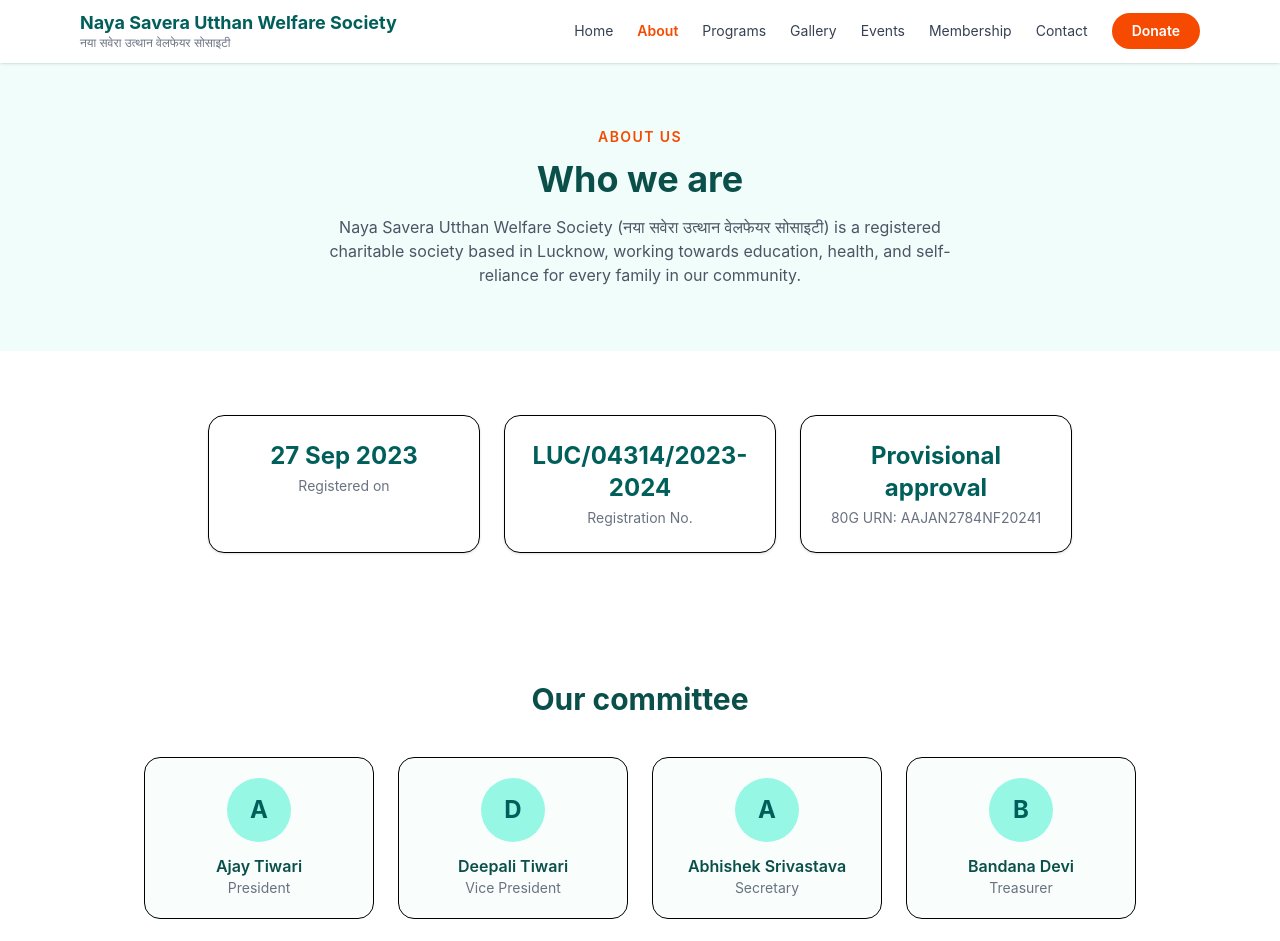
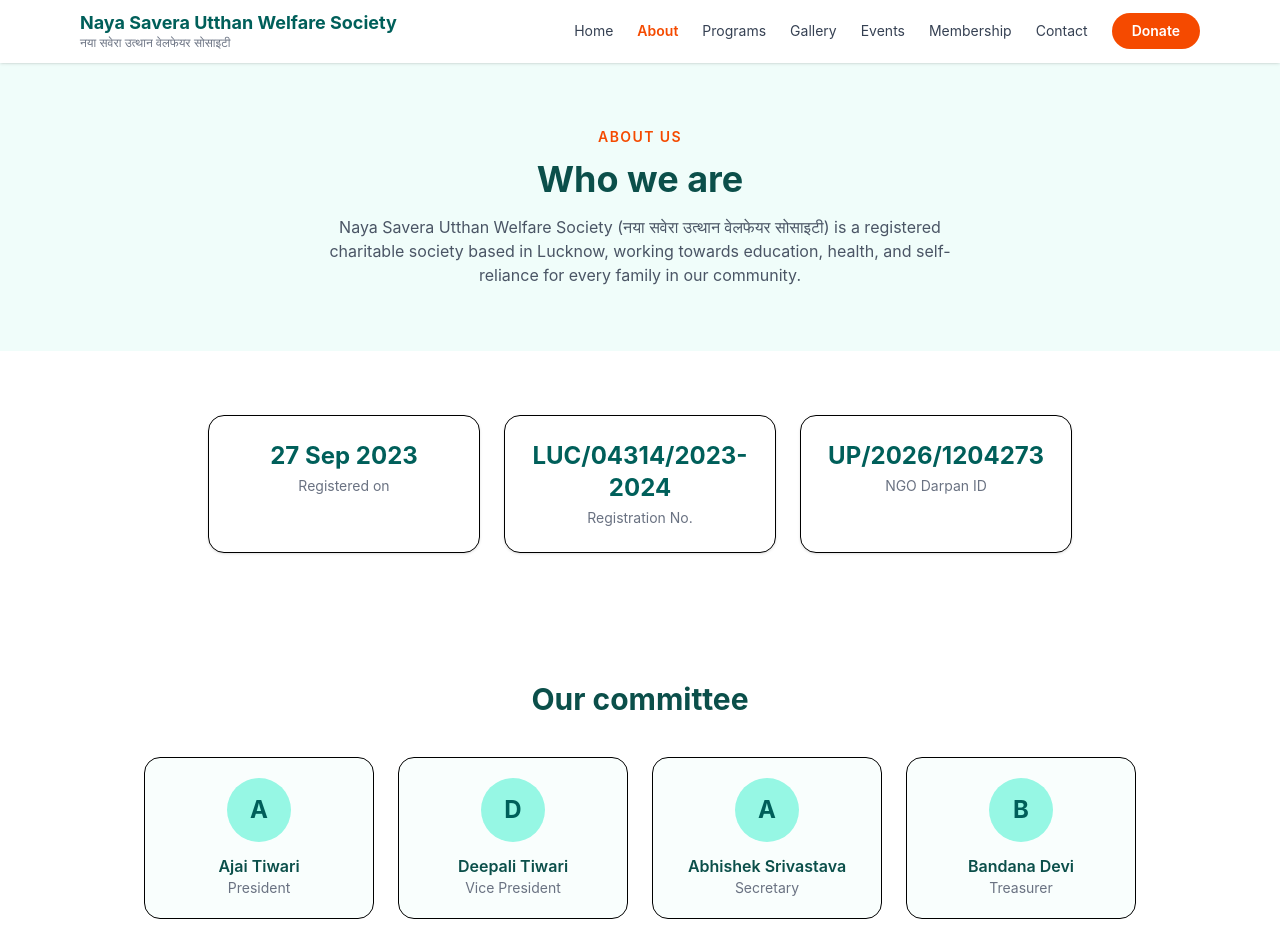
Before and after one commit to shobhittrivedi1111/ngo-website, an Angular app: page /about in a window 1280 px wide. Shown: the top 941 px of the page. Built offline with nearby package versions, Linux system fonts and the light colour scheme.

Commit message:
darpan id added

```diff
--- a/src/app/components/core/ngo.config.ts
+++ b/src/app/components/core/ngo.config.ts
@@ -5,6 +5,7 @@ export const NGO = {
   phone: '7007408522',
   phone2: '8181982941',
   mail: 'nayasaverangoteam@gmail.com',
+  darpanId: 'UP/2026/1204273',
   registration: { act: 'Societies Registration Act, 1860', number: 'LUC/04314/2023-2024', date: '27 Sep 2023' },
   eightyG: { urn: 'AAJAN2784NF20241', status: 'Provisional approval' }, // update after final approval
   upi: { vpa: 'nayas70074636@barodampay', payeeName: 'Naya Savera Utthan Welfare Society' },
@@ -14,7 +15,7 @@ export const NGO = {
   ],
 };
 export const COMMITTEE = [
-  { name: 'Ajay Tiwari', role: 'President' },
+  { name: 'Ajai Tiwari', role: 'President' },
   { name: 'Deepali Tiwari', role: 'Vice President' },
   { name: 'Abhishek Srivastava', role: 'Secretary' },
   { name: 'Bandana Devi', role: 'Treasurer' },
--- a/src/app/components/features/about/about.html
+++ b/src/app/components/features/about/about.html
@@ -20,9 +20,13 @@
       <p class="mt-1 text-sm text-gray-500">Registration No.</p>
     </div>
     <div class="rounded-2xl border bg-white p-6 text-center shadow-sm">
+      <p class="text-2xl font-bold text-teal-800">{{ ngo.darpanId }}</p>
+      <p class="mt-1 text-sm text-gray-500">NGO Darpan ID</p>
+    </div>
+    <!-- <div class="rounded-2xl border bg-white p-6 text-center shadow-sm">
       <p class="text-2xl font-bold text-teal-800">{{ ngo.eightyG.status }}</p>
       <p class="mt-1 text-sm text-gray-500">80G URN: {{ ngo.eightyG.urn }}</p>
-    </div>
+    </div> -->
   </div>
 </section>
 
```
